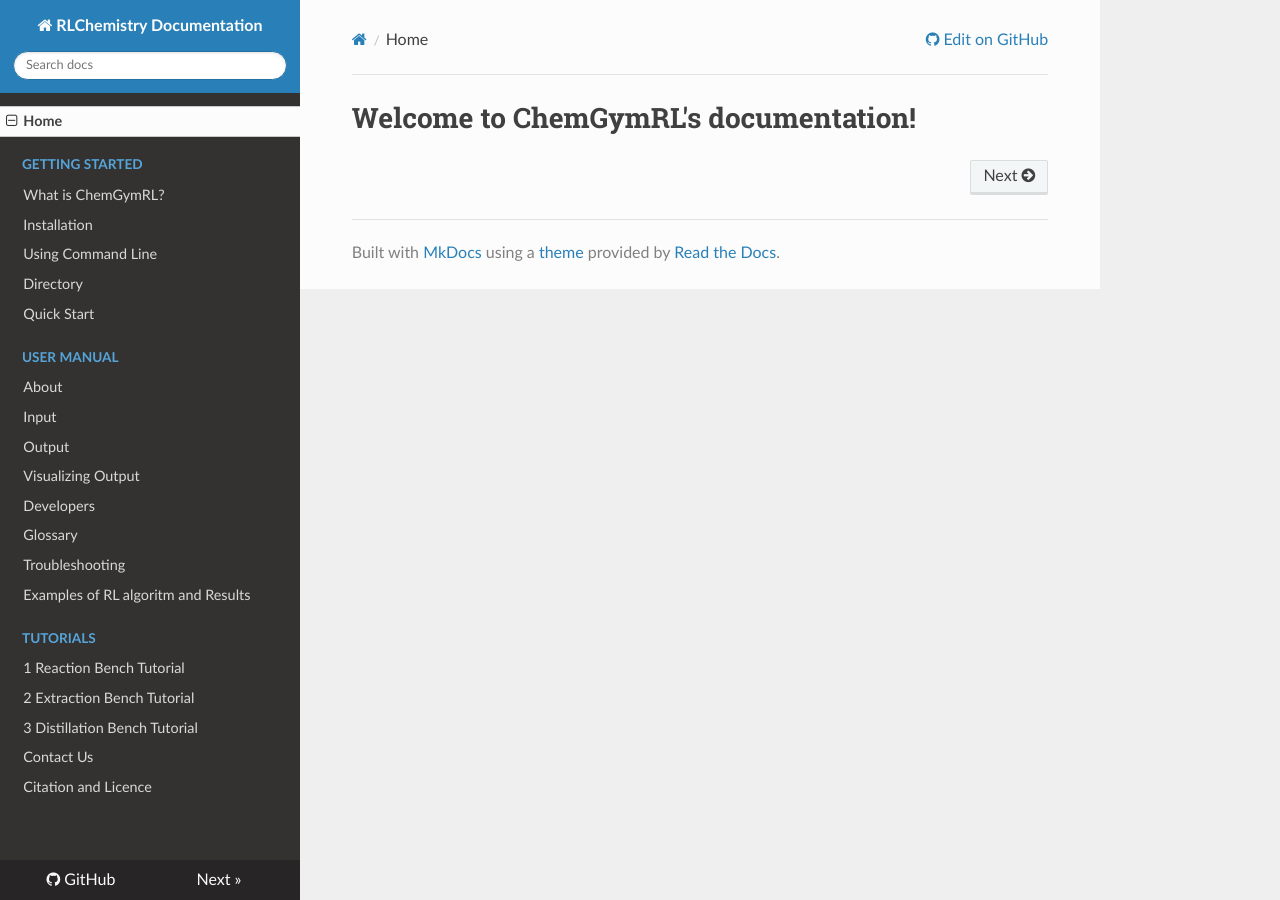
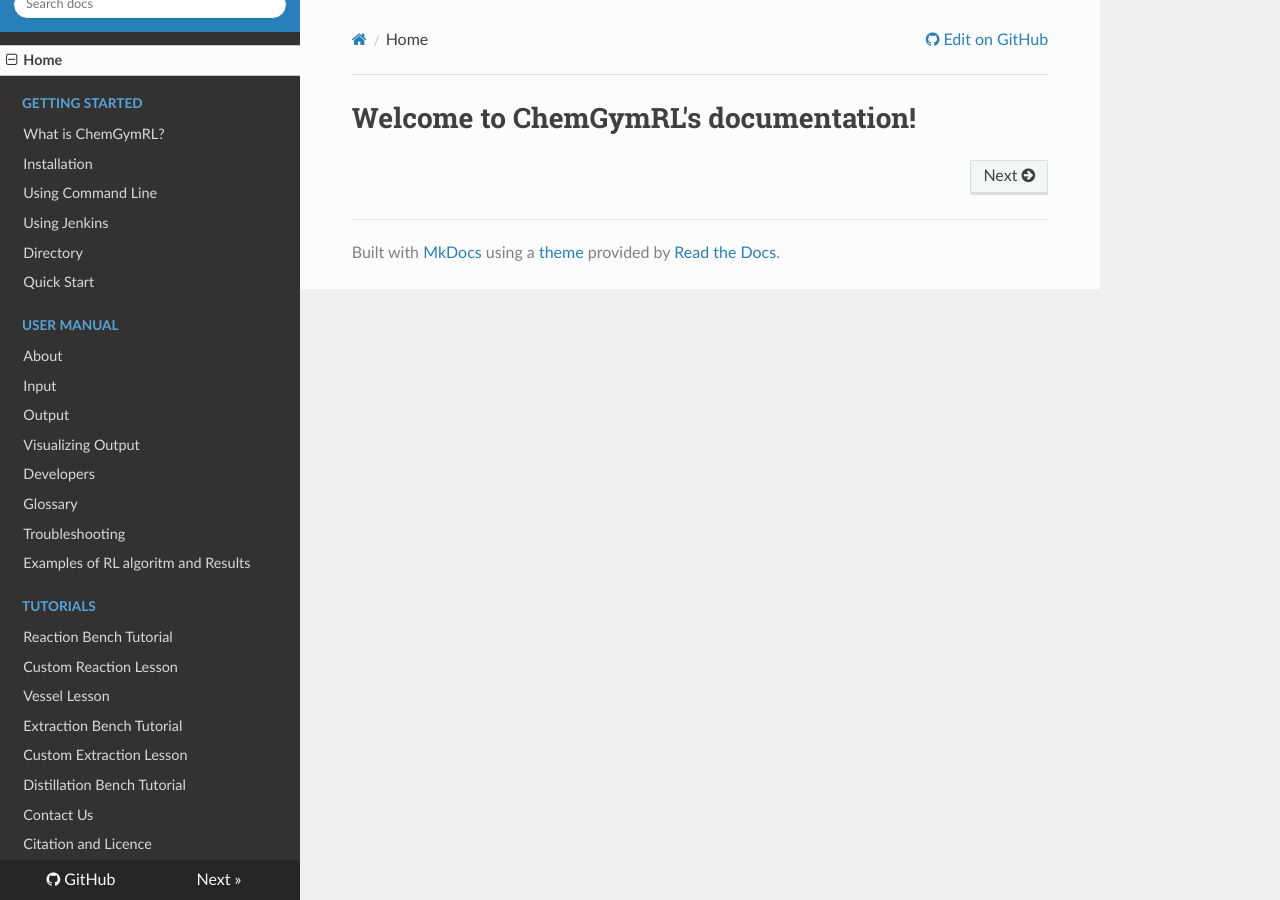
Before and after one commit to chemgymrl/ChemGymRL, an MkDocs documentation site: the page built from docs/index.md, in a window 1280 px wide. Built offline with MkDocs 1.6.1, drawn with Linux system fonts in a browser that asks for light colours; nearby versions of some CDN libraries.

Commit message:
edited yaml file

```diff
--- a/mkdocs.yml
+++ b/mkdocs.yml
@@ -12,6 +12,7 @@ nav:
     - What is ChemGymRL?: WhatIsChemGymRL.md
     - Installation: Installation.md
     - Using Command Line: UsingCmdLine.md
+    - Using Jenkins: jenkins.md
     - Directory: Directory.md
     - Quick Start: QuickStart.md
 - User Manual:
@@ -24,8 +25,11 @@ nav:
     - Troubleshooting: Troubleshooting.md
     - Examples of RL algoritm and Results: RLalgo.md
 - Tutorials:
-    - 1  Reaction Bench Tutorial: Tutorial1.md
-    - 2  Extraction Bench Tutorial: Tutorial2.md
-    - 3  Distillation Bench Tutorial: Tutorial3.md
+    - Reaction Bench Tutorial: lesson_1_react.md
+    - Custom Reaction Lesson: custom_reaction_lesson.md
+    - Vessel Lesson: vessel_lesson.md
+    - Extraction Bench Tutorial: lesson_1_extract.md
+    - Custom Extraction Lesson: custom_extraction_lesson.md
+    - Distillation Bench Tutorial: Tutorial3.md
 - Contact Us: Contact.md
 - Citation and Licence: License.md
```
